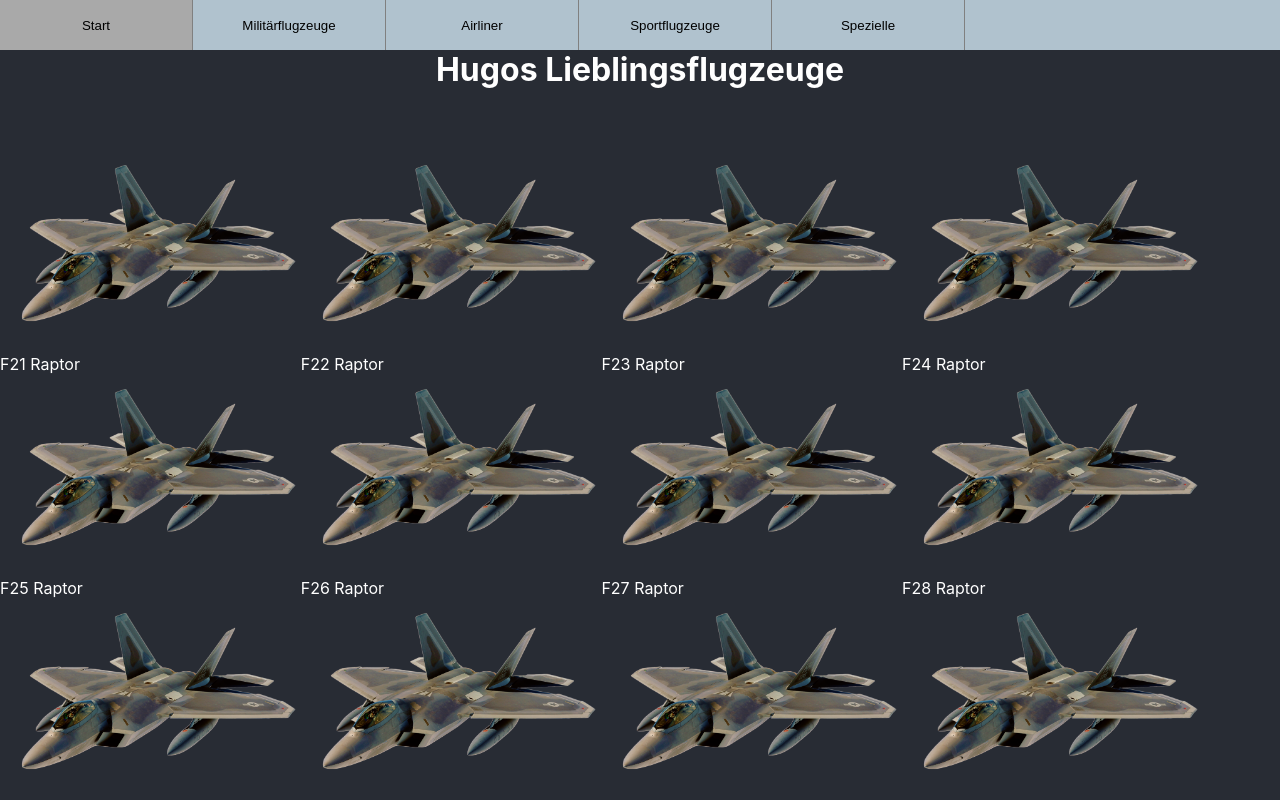
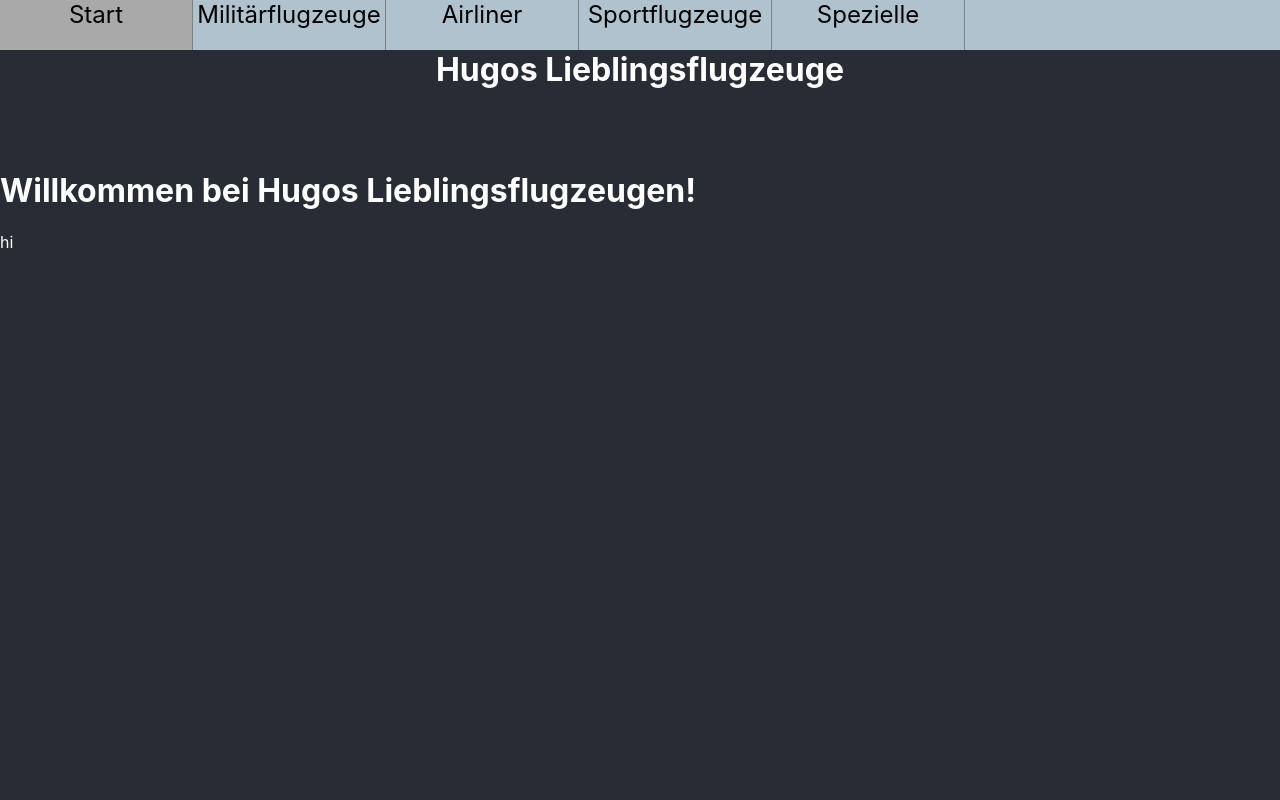
Before and after one commit to Nilstrieb/hugos-lieblingsflugzeuge, a React (Create React App) app: page / in a window 1280 px wide. Shown: the top 800 px of the page. Built offline with nearby package versions, Linux system fonts and the light colour scheme.

Commit message:
spa (mit hugo)

```diff
--- a/package.json
+++ b/package.json
@@ -10,6 +10,7 @@
     "gh-pages": "^3.1.0",
     "react": "^17.0.1",
     "react-dom": "^17.0.1",
+    "react-router-dom": "^5.2.0",
     "react-scripts": "4.0.2",
     "web-vitals": "^1.0.1"
   },
@@ -19,7 +20,8 @@
     "test": "react-scripts test",
     "eject": "react-scripts eject",
     "predeploy": "npm run build",
-    "deploy": "gh-pages -d build"
+    "deploy": "gh-pages -d build",
+    "cleanup": "rm -rf node_modules/.cache/gh-pages"
   },
   "eslintConfig": {
     "extends": [
--- /dev/null
+++ b/src/App.js
@@ -0,0 +1,89 @@
+import React from 'react';
+import {
+    Route, NavLink, HashRouter
+} from 'react-router-dom'
+import './app.css';
+import './template.css'
+import Modern from "./Militaer";
+import Home from "./Home";
+
+class App extends React.Component {
+    render() {
+        return (
+            <HashRouter>
+                <div id="parent">
+                    <header>
+                        <Navigation/>
+                        <h1>Hugos Lieblingsflugzeuge</h1>
+                    </header>
+                    <main>
+                        <Route exact path="/" component={Home}/>
+                        <Route path="/flieger-modern" component={Modern}/>
+                    </main>
+                    <Footer/>
+                </div>
+            </HashRouter>
+        );
+    }
+}
+
+export default App;
+
+class Navigation extends React.Component {
+    render() {
+        return (
+            <nav>
+                <ul>
+                    <li>
+                        <NavLink to="/">Start</NavLink>
+                    </li>
+                    <li>
+                        <NavLink to="/">Militärflugzeuge</NavLink>
+                        <div className="content">
+                            <NavLink to="/">Erste Weltkrieg</NavLink>
+                            <NavLink to="/">Zwischenkriegszeit</NavLink>
+                            <NavLink to="/">Zweiter Weltkrieg</NavLink>
+                            <NavLink to="/">Kalter Krieg</NavLink>
+                            <NavLink to="/flieger-modern">Moderne</NavLink>
+                        </div>
+                    </li>
+                    <li>
+                        <NavLink to="/">Airliner</NavLink>
+                        <div className="content">
+                            <NavLink to="/">Boeing</NavLink>
+                            <NavLink to="/">Airbus</NavLink>
+                            <NavLink to="/">Andere</NavLink>
+                        </div>
+                    </li>
+                    <li>
+                        <NavLink to="/">Sportflugzeuge</NavLink>
+                        <div className="content">
+                            <NavLink to="/">Doppeldecker</NavLink>
+                            <NavLink to="/">Propellerflugzeuge</NavLink>
+                            <NavLink to="/">Segelflugzeuge</NavLink>
+                            <NavLink to="/">Andere</NavLink>
+                        </div>
+                    </li>
+                    <li>
+                        <NavLink to="/">Spezielle</NavLink>
+                        <div className="content">
+                            <NavLink to="/">Helikopter</NavLink>
+                            <NavLink to="/">Zeppeline</NavLink>
+                            <NavLink to="/">Andere</NavLink>
+                        </div>
+                    </li>
+                </ul>
+            </nav>
+        )
+    }
+}
+
+class Footer extends React.Component {
+    render() {
+        return (
+            <footer>
+                <div>hi</div>
+            </footer>
+        )
+    }
+}
--- /dev/null
+++ b/src/Home.js
@@ -0,0 +1,11 @@
+import React, {Component} from "react";
+
+class Home extends Component {
+    render() {
+        return (
+            <h1>Willkommen bei Hugos Lieblingsflugzeugen!</h1>
+        )
+    }
+}
+
+export default Home;
--- a/src/app.js
+++ /dev/null
@@ -1,82 +0,0 @@
-import React from 'react';
-import './app.css';
-import './template.css'
-import Content from "./content";
-
-class App extends React.Component {
-    render() {
-        return (
-            <div id="parent">
-                <header>
-                    <Navigation/>
-                    <h1>Hugos Lieblingsflugzeuge</h1>
-                </header>
-                <main>
-                    <Content/>
-                </main>
-                <Footer/>
-            </div>
-        );
-    }
-}
-
-export default App;
-
-class Navigation extends React.Component {
-    render() {
-        return (
-            <nav>
-                <ul>
-                    <li>
-                        <button onClick="">Start</button>
-                    </li>
-                    <li>
-                        <button onClick="">Militärflugzeuge</button>
-                        <div>
-                            <button onClick="">Erste Weltkrieg</button>
-                            <button onClick="">Zwischenkriegszeit</button>
-                            <button onClick="">Zweiter Weltkrieg</button>
-                            <button onClick="">Kalter Krieg</button>
-                            <button onClick="">Moderne</button>
-                        </div>
-                    </li>
-                    <li>
-                        <button onClick="">Airliner</button>
-                        <div>
-                            <button onClick="">Boeing</button>
-                            <button onClick="">Airbus</button>
-                            <button onClick="">Andere</button>
-                        </div>
-                    </li>
-                    <li>
-                        <button onClick="">Sportflugzeuge</button>
-                        <div>
-                            <button onClick="">Doppeldecker</button>
-                            <button onClick="">Propellerflugzeuge</button>
-                            <button onClick="">Segelflugzeuge</button>
-                            <button onClick="">Andere</button>
-                        </div>
-                    </li>
-                    <li>
-                        <button onClick="">Spezielle</button>
-                        <div>
-                            <button onClick="">Helikopter</button>
-                            <button onClick="">Zeppeline</button>
-                            <button onClick="">Andere</button>
-                        </div>
-                    </li>
-                </ul>
-            </nav>
-        )
-    }
-}
-
-class Footer extends React.Component {
-    render() {
-        return (
-            <footer>
-                <div>hi</div>
-            </footer>
-        )
-    }
-}
--- a/src/index.js
+++ b/src/index.js
@@ -1,6 +1,6 @@
 import React from 'react';
 import ReactDOM from 'react-dom';
-import App from "./app";
+import App from "./App";
 
 ReactDOM.render(
     <App/>
--- a/src/template.css
+++ b/src/template.css
@@ -55,10 +55,11 @@ nav ul li:hover {
     transition-duration: 0.4s;
 }
 
-/*all nav button*/
-nav ul li button {
+/*all nav a*/
+nav ul li a {
     display: block;
     text-align: center;
+    text-decoration: none;
     color: black;
     width: 100%;
     height: 100%;
@@ -67,18 +68,18 @@ nav ul li button {
     cursor: pointer;
 }
 
-/*all nav button focus - remove outline so it looks like a normal link*/
-nav ul li button:focus {
+/*all nav a focus - remove outline so it looks like a normal link*/
+nav ul li a:focus {
     outline: 0;
 }
 
 /*all nav a hover*/
-nav ul li button:hover {
+nav ul li a:hover {
     background-color: var(--nav-hover-color);
 }
 
 /*drop menu*/
-nav ul li div {
+nav ul li .content {
     display: none;
     background-color: var(--nav-color);
     z-index: 1;
@@ -86,11 +87,11 @@ nav ul li div {
 }
 
 /*drop menu main hover*/
-nav ul li:hover div {
+nav ul li:hover .content {
     display: block;
 }
 
-/*drop menu button*/
-nav ul li div button {
+/*drop menu a*/
+nav ul li .content a {
     padding: 8px 0 8px 0;
 }
```
Also changed, not shown: src/Militaer.js (renamed from src/content.js, +3 -4 lines), 1 other file (tests, documents, lock files or other folders).
